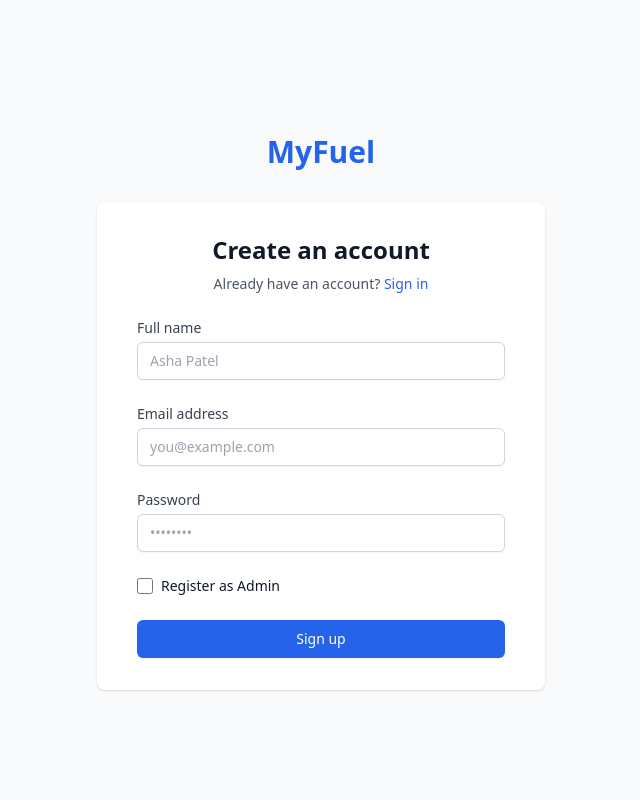
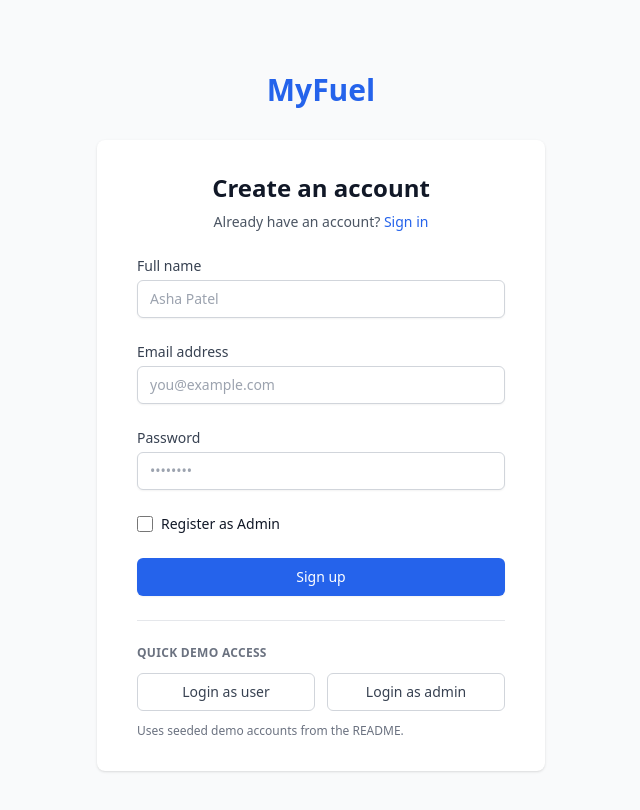
Before and after one commit to SHUBHI-KUMARI/MyFuel, a React (Vite) app in the folder frontend/: page /signup in a window 1280 px wide. Shown: the top 810 px of the page, without its empty margins (319-959 px from the left). Built offline with nearby package versions, Linux system fonts and the light colour scheme; no server answers.

Commit message:
Added demo login to the login signup page

```diff
--- a/frontend/src/pages/auth/Login.jsx
+++ b/frontend/src/pages/auth/Login.jsx
@@ -12,18 +12,19 @@ export default function Login() {
   const { login } = useAuth();
   const navigate = useNavigate();
 
-  const handleSubmit = async (e) => {
-    e.preventDefault();
+  const demoAccounts = {
+    user: { email: 'user@myfuel.test', password: 'TestUser123!' },
+    admin: { email: 'admin@myfuel.test', password: 'TestAdmin123!' },
+  };
+
+  const performLogin = async (emailValue, passwordValue) => {
     setError('');
-
-    if (!email || !password) {
-      setError('Please fill in all fields.');
-      return;
-    }
-
     setLoading(true);
     try {
-      const response = await client.post(ENDPOINTS.AUTH.LOGIN, { email, password });
+      const response = await client.post(ENDPOINTS.AUTH.LOGIN, {
+        email: emailValue,
+        password: passwordValue,
+      });
       const { user, token } = response.data;
       login(user, token);
 
@@ -37,6 +38,23 @@ export default function Login() {
     } finally {
       setLoading(false);
     }
+  };
+
+  const handleSubmit = async (e) => {
+    e.preventDefault();
+
+    if (!email || !password) {
+      setError('Please fill in all fields.');
+      return;
+    }
+
+    await performLogin(email, password);
+  };
+
+  const handleDemoLogin = async (role) => {
+    const account = demoAccounts[role];
+    if (!account) return;
+    await performLogin(account.email, account.password);
   };
 
   return (
@@ -102,6 +120,33 @@ export default function Login() {
           </button>
         </div>
       </form>
+
+      <div className="mt-6 border-t pt-6">
+        <p className="text-xs font-semibold uppercase tracking-wide text-gray-500">
+          Quick demo access
+        </p>
+        <div className="mt-3 grid gap-3 sm:grid-cols-2">
+          <button
+            type="button"
+            onClick={() => handleDemoLogin('user')}
+            disabled={loading}
+            className="w-full inline-flex items-center justify-center rounded-md border border-gray-300 px-3 py-2 text-sm font-medium text-gray-700 hover:bg-gray-50 disabled:opacity-50 disabled:cursor-not-allowed"
+          >
+            Login as user
+          </button>
+          <button
+            type="button"
+            onClick={() => handleDemoLogin('admin')}
+            disabled={loading}
+            className="w-full inline-flex items-center justify-center rounded-md border border-gray-300 px-3 py-2 text-sm font-medium text-gray-700 hover:bg-gray-50 disabled:opacity-50 disabled:cursor-not-allowed"
+          >
+            Login as admin
+          </button>
+        </div>
+        <p className="mt-3 text-xs text-gray-500">
+          Uses seeded demo accounts from the README.
+        </p>
+      </div>
     </div>
   );
 }
--- a/frontend/src/pages/auth/Signup.jsx
+++ b/frontend/src/pages/auth/Signup.jsx
@@ -14,6 +14,36 @@ export default function Signup() {
   const [loading, setLoading] = useState(false);
   const { login } = useAuth();
   const navigate = useNavigate();
+
+  const demoAccounts = {
+    user: { email: "user@myfuel.test", password: "TestUser123!" },
+    admin: { email: "admin@myfuel.test", password: "TestAdmin123!" },
+  };
+
+  const performLogin = async (emailValue, passwordValue) => {
+    setError("");
+    setLoading(true);
+    try {
+      const response = await client.post(ENDPOINTS.AUTH.LOGIN, {
+        email: emailValue,
+        password: passwordValue,
+      });
+      const { user, token } = response.data;
+      login(user, token);
+
+      if (user.role === "admin") {
+        navigate("/admin/orders", { replace: true });
+      } else {
+        navigate("/dashboard", { replace: true });
+      }
+    } catch (err) {
+      setError(
+        err.response?.data?.message || "Failed to login. Please try again.",
+      );
+    } finally {
+      setLoading(false);
+    }
+  };
 
   const handleSubmit = async (e) => {
     e.preventDefault();
@@ -46,12 +76,18 @@ export default function Signup() {
     } catch (err) {
       setError(
         err.response?.data?.message ||
-          err.response?.data?.errors?.[0] ||
-          "Failed to sign up. Please try again.",
+        err.response?.data?.errors?.[0] ||
+        "Failed to sign up. Please try again.",
       );
     } finally {
       setLoading(false);
     }
+  };
+
+  const handleDemoLogin = async (role) => {
+    const account = demoAccounts[role];
+    if (!account) return;
+    await performLogin(account.email, account.password);
   };
 
   return (
@@ -183,6 +219,33 @@ export default function Signup() {
           </button>
         </div>
       </form>
+
+      <div className="mt-6 border-t pt-6">
+        <p className="text-xs font-semibold uppercase tracking-wide text-gray-500">
+          Quick demo access
+        </p>
+        <div className="mt-3 grid gap-3 sm:grid-cols-2">
+          <button
+            type="button"
+            onClick={() => handleDemoLogin("user")}
+            disabled={loading}
+            className="w-full inline-flex items-center justify-center rounded-md border border-gray-300 px-3 py-2 text-sm font-medium text-gray-700 hover:bg-gray-50 disabled:opacity-50 disabled:cursor-not-allowed"
+          >
+            Login as user
+          </button>
+          <button
+            type="button"
+            onClick={() => handleDemoLogin("admin")}
+            disabled={loading}
+            className="w-full inline-flex items-center justify-center rounded-md border border-gray-300 px-3 py-2 text-sm font-medium text-gray-700 hover:bg-gray-50 disabled:opacity-50 disabled:cursor-not-allowed"
+          >
+            Login as admin
+          </button>
+        </div>
+        <p className="mt-3 text-xs text-gray-500">
+          Uses seeded demo accounts from the README.
+        </p>
+      </div>
     </div>
   );
 }
```
Also changed, not shown: 1 other file (tests, documents, lock files or other folders).
